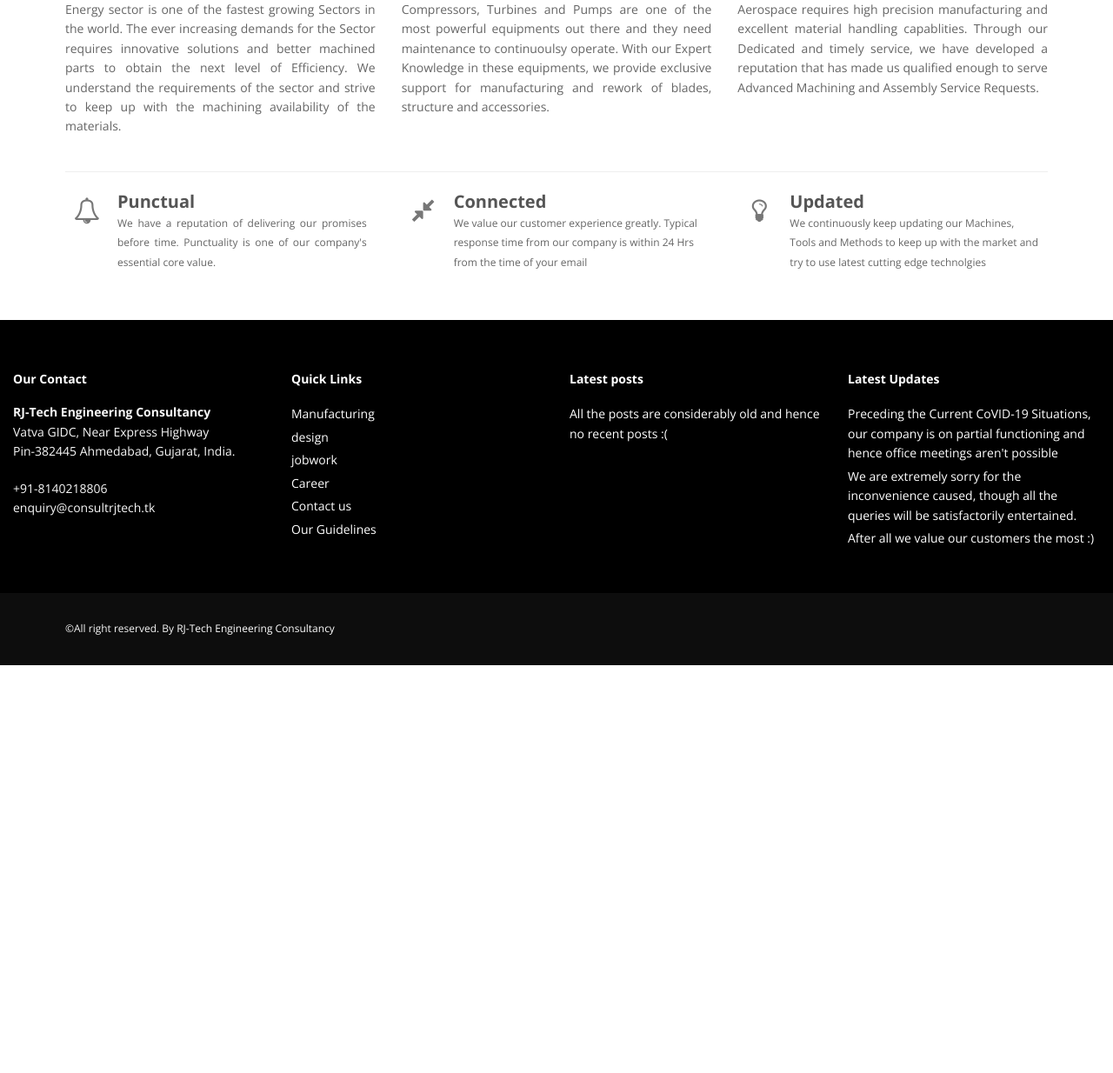
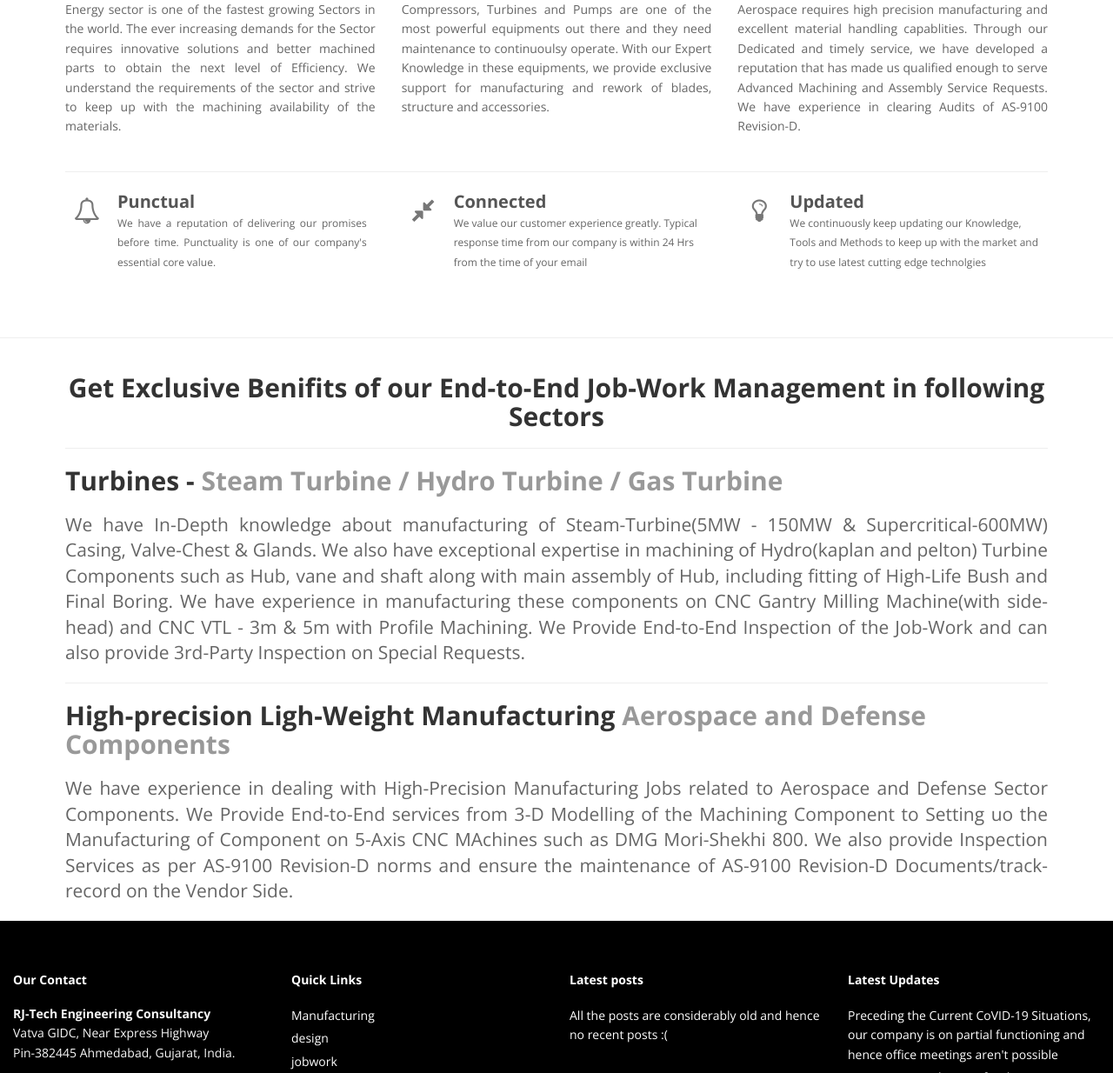
Before and after one commit to Rutvikrj26/RJ-Tech-1.0, a plain HTML site: page jobwork.html in a window 1280 px wide. Shown: the part 405-1639 px from the top of the page at 87% size. Before the commit the page ends 1170 px from the top, so only its background shows below. Drawn offline with nearby package versions, Linux system fonts and the light colour scheme.

Commit message:
Dad Job-Work Addition

```diff
--- a/css/style.css
+++ b/css/style.css
@@ -1614,4 +1614,6 @@
 	}
 
 
-}
+
+
+}
--- a/jobwork.html
+++ b/jobwork.html
@@ -28,6 +28,7 @@
     <meta content="width=device-width, initial-scale=1.0" name="viewport">
     <meta content="RJ-Tech Engineering Consultancy" name="RJ-Tech">
     <title>RJ-Tech</title>
+
 </head>
 <body>
 
@@ -64,7 +65,7 @@
 	<div class="container">
 		<div class="row">
 			<div class="col-lg-12">
-				<h2 class="pageTitle">We take Job Work Orders</h2>
+				<h2 class="pageTitle">We take Job Work Consultancy Orders</h2>
 			</div>
 		</div>
 	</div>
@@ -87,7 +88,7 @@
             <div class="col-md-4 md-margin-bottom-40">
               <img class="img-responsive" src="img/service3.jpg" alt="">
                 <h2>Aerospace Sector Components</h2>
-                <p align="justify">Aerospace requires high precision manufacturing and excellent material handling capablities. Through our Dedicated and timely service, we have developed a reputation that has made us qualified enough to serve Advanced Machining and Assembly Service Requests.</p>
+                <p align="justify">Aerospace requires high precision manufacturing and excellent material handling capablities. Through our Dedicated and timely service, we have developed a reputation that has made us qualified enough to serve Advanced Machining and Assembly Service Requests. We have experience in clearing Audits of AS-9100 Revision-D.</p>
             </div>
         </div>
         <!-- End Service Blcoks -->
@@ -108,18 +109,31 @@
                 <div class="info-blocks-in">
                     <h3>Connected</h3>
                     <p>We value our customer experience greatly. Typical response time from our company is within 24 Hrs from the time of your email</p>
-                </div>
+				</div>
             </div>
             <div class="col-sm-4 info-blocks">
                 <i class="icon-info-blocks fa fa-lightbulb-o"></i>
                 <div class="info-blocks-in">
                     <h3>Updated</h3>
-                    <p>We continuously keep updating our Machines, Tools and Methods to keep up with the market and try to use latest cutting edge technolgies </p>
+                    <p>We continuously keep updating our Knowledge, Tools and Methods to keep up with the market and try to use latest cutting edge technolgies </p>
                 </div>
             </div>
         </div>
         <!-- End Info Blcoks -->
     </div>
+
+        <hr class="margin-bottom-50">
+<div class="container">
+
+  <h2 align="center">Get Exclusive Benifits of our End-to-End Job-Work Management in following Sectors</h2>
+        <hr class="margin-bottom-50">
+		<h2>Turbines - <span class="text-muted">Steam Turbine / Hydro Turbine / Gas Turbine</span></h2>
+        <p class="lead" align="justify">We have In-Depth knowledge about manufacturing of Steam-Turbine(5MW - 150MW & Supercritical-600MW) Casing, Valve-Chest & Glands. We also have exceptional expertise in machining of Hydro(kaplan and pelton) Turbine Components such as Hub, vane and shaft along with main assembly of Hub, including fitting of High-Life Bush and Final Boring. We have experience in manufacturing these components on CNC Gantry Milling Machine(with side-head) and CNC VTL - 3m & 5m with Profile Machining. We Provide End-to-End Inspection of the Job-Work and can also provide 3rd-Party Inspection on Special Requests.</p>
+          <hr class="margin-bottom-50">
+        <h2>High-precision Ligh-Weight Manufacturing <span class="text-muted">Aerospace and Defense Components</span></h2>
+        <p class="lead" align="justify">We have experience in dealing with High-Precision Manufacturing Jobs related to Aerospace and Defense Sector Components. We Provide End-to-End services from 3-D Modelling of the Machining Component to Setting uo the Manufacturing of Component on 5-Axis CNC MAchines such as DMG Mori-Shekhi 800. We also provide Inspection Services as per AS-9100 Revision-D norms and ensure the maintenance of AS-9100 Revision-D Documents/track-record on the Vendor Side.</p>
+
+</div>
     </section>
 
 <a href="#" class="scrollup"><i class="fa fa-angle-up active"></i></a>
```
Also changed, not shown: design.html (+2 -2 lines), img/steam_turbine.jpg (added).
